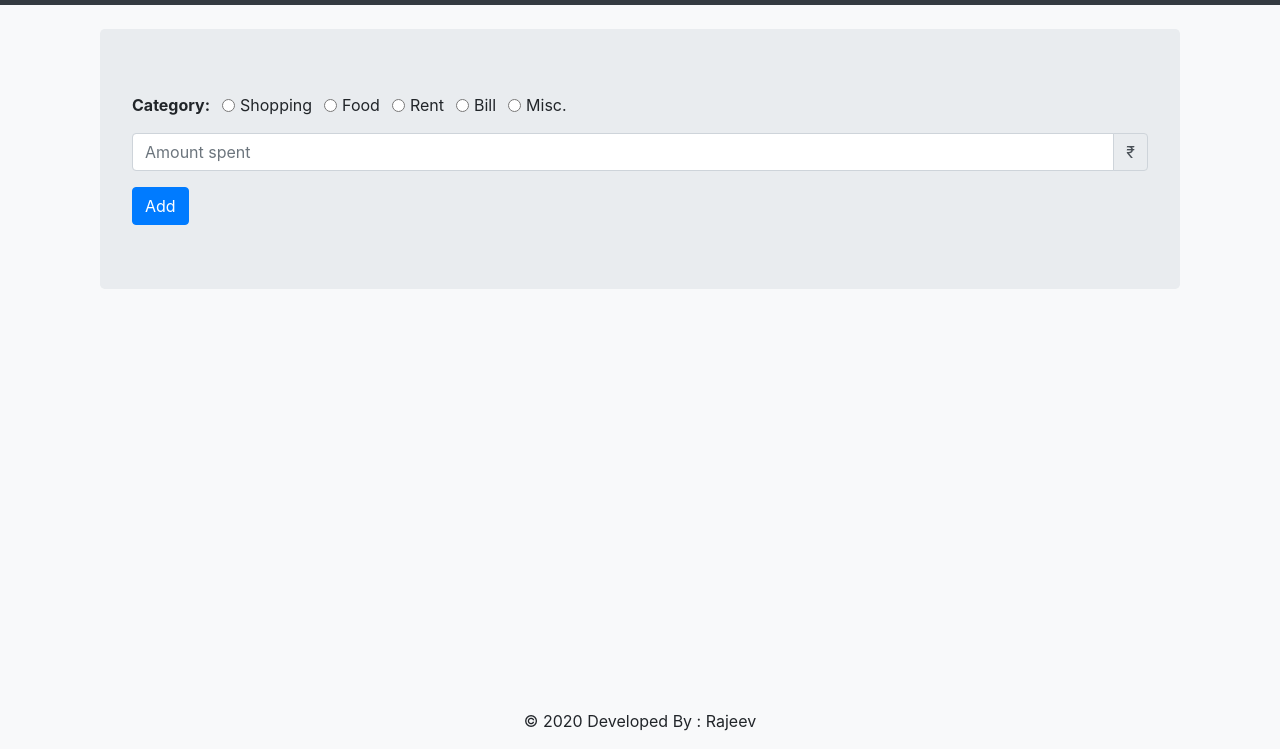
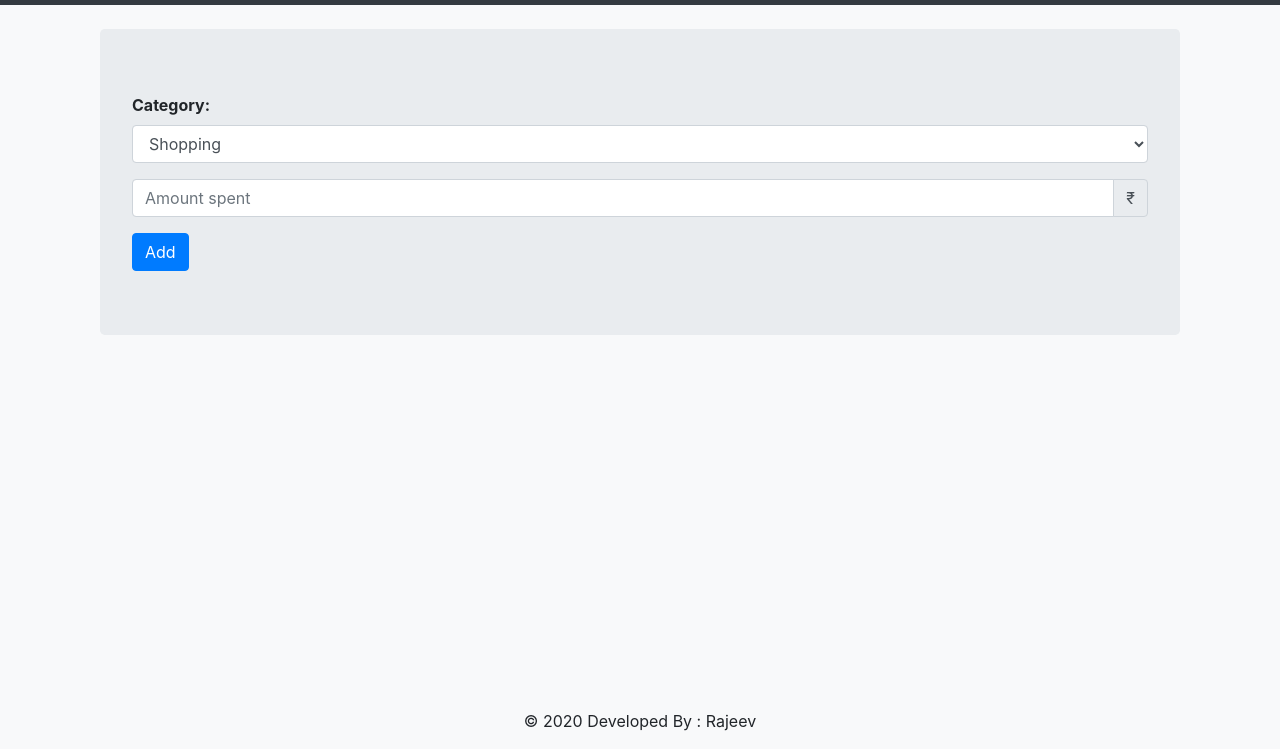
Before and after one commit to rajeevbhat27/Xpense, a plain HTML site: page index.html in a window 1280 px wide. Shown: the part 51-800 px from the top of the page. Drawn offline with nearby package versions, Linux system fonts and the light colour scheme.

Commit message:
change radio buttons to dropdown

```diff
--- a/index.html
+++ b/index.html
@@ -17,7 +17,7 @@
     <title>Xpense</title>
 </head>
 
-<body class="bg-light d-flex flex-column" onload="fetchDetails()">
+<body class="bg-light d-flex flex-column" onload="init()">
     <nav class="navbar navbar-dark bg-dark">
         <span class="navbar-brand mb-0 h1">Xpense</span>
         <span class="navbar-brand mb-0 h1" id="displayexpense"></span>
@@ -25,30 +25,9 @@
     <div class="container flex-grow-1">
       <form id="expense-form" class="container-fluid">
         <div class="jumbotron mt-4">
-          <div class="input-group mb-3">
-            <div class="form-check form-check-inline">
-              <label class="form-check-label"><b>Category: </b></label>
-            </div>
-            <div class="form-check form-check-inline">
-              <input class="form-check-input" type="radio" name="category" value="Shopping" required>
-              <label class="form-check-label">Shopping</label>
-            </div>
-            <div class="form-check form-check-inline">
-              <input class="form-check-input" type="radio" name="category" value="Food">
-              <label class="form-check-label">Food</label>
-            </div>
-            <div class="form-check form-check-inline">
-              <input class="form-check-input" type="radio" name="category" value="Rent">
-              <label class="form-check-label">Rent</label>
-            </div>
-            <div class="form-check form-check-inline">
-              <input class="form-check-input" type="radio" name="category" value="Bill">
-              <label class="form-check-label">Bill</label>
-            </div>
-            <div class="form-check form-check-inline">
-              <input class="form-check-input" type="radio" name="category" value="Misc.">
-              <label class="form-check-label">Misc.</label>
-            </div>
+          <div class="form-group mb-3">
+            <label for="category"><b>Category: </b></label>
+            <select id="category" name="category" class="form-control categories"></select>
           </div>
           <div class="input-group mb-3">
               <input id="inputExpense" type="text" pattern="\d+" class="form-control" placeholder="Amount spent"
@@ -82,31 +61,10 @@
             </button>
           </div>
           <div class="modal-body">
-              <div class="input-group mb-3">
-                <div class="form-check form-check-inline">
-                  <label class="form-check-label"><b>Category: </b></label>
-                </div>
-                <div class="form-check form-check-inline">
-                  <input class="form-check-input" type="radio" name="category" value="Shopping" required>
-                  <label class="form-check-label">Shopping</label>
-                </div>
-                <div class="form-check form-check-inline">
-                  <input class="form-check-input" type="radio" name="category" value="Food">
-                  <label class="form-check-label">Food</label>
-                </div>
-                <div class="form-check form-check-inline">
-                  <input class="form-check-input" type="radio" name="category" value="Rent">
-                  <label class="form-check-label">Rent</label>
-                </div>
-                <div class="form-check form-check-inline">
-                  <input class="form-check-input" type="radio" name="category" value="Bill">
-                  <label class="form-check-label">Bill</label>
-                </div>
-                <div class="form-check form-check-inline">
-                  <input class="form-check-input" type="radio" name="category" value="Misc.">
-                  <label class="form-check-label">Misc.</label>
-                </div>
-              </div>
+            <div class="form-group mb-3">
+              <label for="edit-category"><b>Category: </b></label>
+              <select id="edit-category" name="category" class="form-control categories"></select>
+            </div>
               <div class="input-group mb-3">
                   <input name="amount" id="inputExpense" type="text" pattern="\d+" class="form-control" placeholder="Amount spent"
                       aria-label="Amount spent" aria-describedby="spent in rupee" required />
--- a/script/main.js
+++ b/script/main.js
@@ -1,6 +1,11 @@
  //global declarations
  let totalExpense = 0;
  let AllExpense = [];
+
+ function init() {
+   loadDropdown();
+   fetchDetails();
+ }
 
  //onLoad function
  function fetchDetails() {
@@ -15,8 +20,22 @@
      renderList(AllExpense);
 
      displayExpense.textContent = ` Total: ${totalExpense}₹`;
+ }
 
- }
+ //get dropdown options
+ function loadDropdown() {
+   const options = [
+     'Shopping',
+     'Food',
+     'Rent',
+     'Bill',
+     'Misc',
+   ];
+   const html = options.map(option => `<option value="${option}">${option}</option>\n`).join();
+   const inputs = document.querySelectorAll('form .categories');
+   console.log(inputs)
+   inputs.forEach(input => input.innerHTML = html);
+  }
 
  //getting reference
  const displayExpense = document.querySelector("#displayexpense");
@@ -30,7 +49,7 @@
 
  //validation for no input or wrong input
  function validate() {
-     if (!(expenseText.value && expenseCategory.value)) {
+     if (!(expenseText.value && expenseCategory.options[expenseCategory.selectedIndex].value)) {
          window.alert("Fields should not be Empty!!");
          return false;
      }
@@ -50,7 +69,7 @@
          //expense object
          const expenseData = {};
          const expense = parseInt(expenseText.value);
-         const cat = expenseCategory.value;
+         const cat = expenseCategory.options[expenseCategory.selectedIndex].value;
 
 
          //new expense object
```
